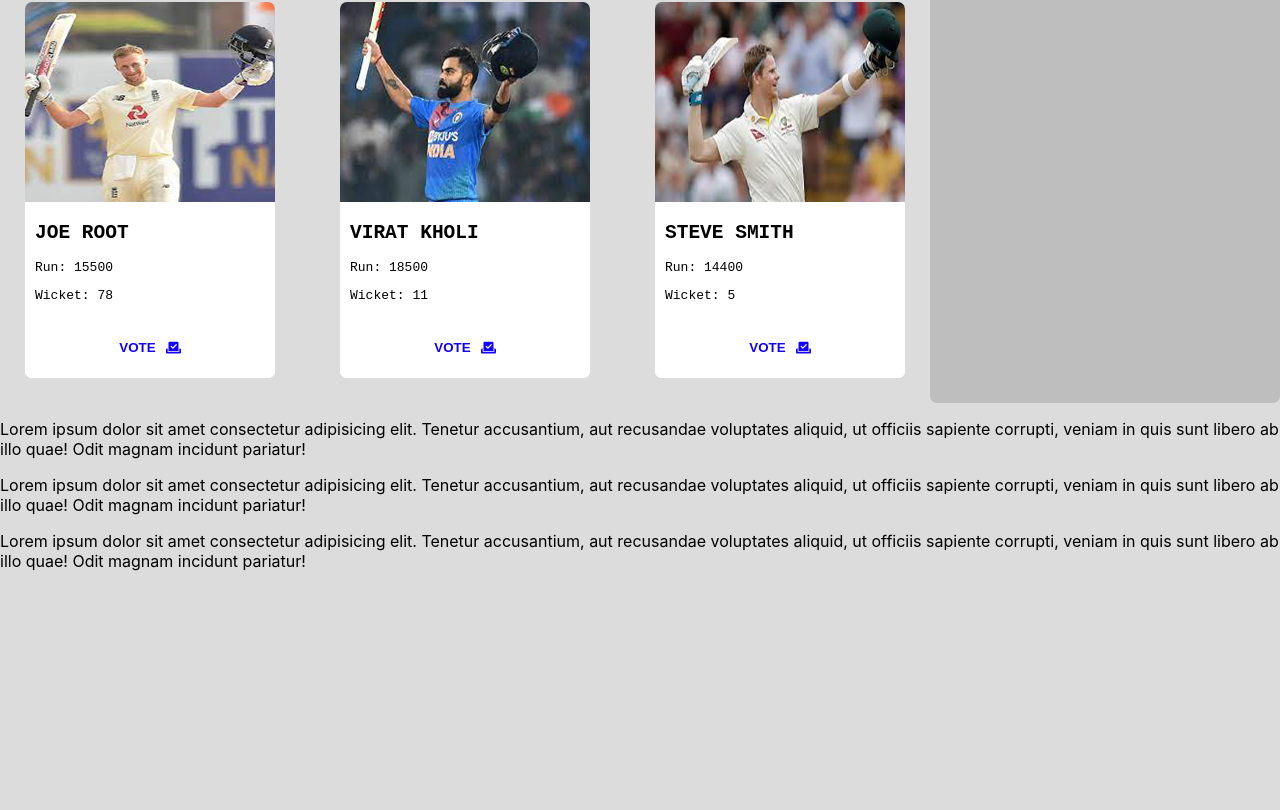
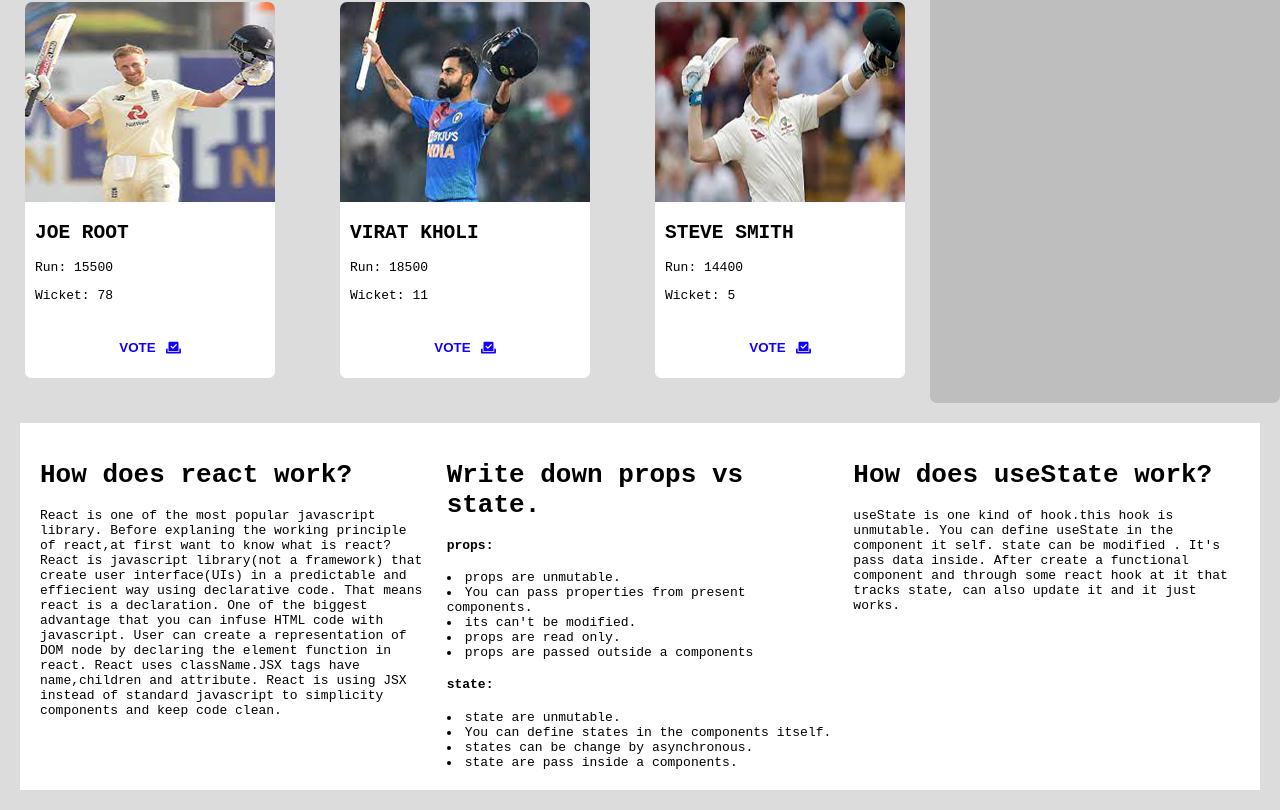
Before and after one commit to shahin7333/lucky-one, a React (Create React App) app: page / in a window 1280 px wide. Shown: the part 1003-1813 px from the top of the page. Before the commit the page ends 1590 px from the top, so only its background shows below. Built offline with nearby package versions, Linux system fonts and the light colour scheme.

Commit message:
paragraph  updated

```diff
--- a/src/Components/Paragraph/Paragraph.css
+++ b/src/Components/Paragraph/Paragraph.css
@@ -0,0 +1,9 @@
+.paragraph{
+    display: grid;
+    grid-template-columns: repeat(3, 1fr);
+    gap: 20px;
+    margin: 20px;
+    background-color: white;
+    font-family: monospace;
+    padding: 20px;
+}
--- a/src/Components/Paragraph/Paragraph.js
+++ b/src/Components/Paragraph/Paragraph.js
@@ -1,16 +1,30 @@
 import React from 'react';
+import './Paragraph.css'
 
 const Paragraph = () => {
     return (
         <div className='paragraph'>
-            <div>
-                <p>Lorem ipsum dolor sit amet consectetur adipisicing elit. Tenetur accusantium, aut recusandae voluptates aliquid, ut officiis sapiente corrupti, veniam in quis sunt libero ab illo quae! Odit magnam incidunt pariatur!</p>
+            <div className='react-work'>
+                <h1>How does react work?</h1>
+                <p>React is one of the most popular javascript library. Before explaning the working principle of react,at first want to know what is react? React is javascript library(not a framework) that create user interface(UIs) in a predictable and effiecient way using declarative code. That means react is a declaration. One of the biggest advantage that you can infuse HTML code with javascript. User can create a representation of DOM node by declaring the element function in react. React uses className.JSX tags have name,children and attribute. React is using JSX instead of standard javascript to simplicity components and keep code clean.</p>
             </div>
-            <div>
-                <p>Lorem ipsum dolor sit amet consectetur adipisicing elit. Tenetur accusantium, aut recusandae voluptates aliquid, ut officiis sapiente corrupti, veniam in quis sunt libero ab illo quae! Odit magnam incidunt pariatur!</p>
+            <div className='state-props'>
+                <h1>Write down props vs state.</h1>
+                <h4>props:</h4>
+                <li> props are unmutable.</li>
+                <li>You can pass properties from present components.</li>
+                <li>its can't be modified.</li>
+                <li>props are read only.</li>
+                <li>props are passed outside a components</li>
+                <h4>state:</h4>
+                <li>state are unmutable.</li>
+                <li>You can define states in the components itself.</li>
+                <li>states can be change by asynchronous.</li>
+                <li>state are pass inside a components.</li>
             </div>
-            <div>
-                <p>Lorem ipsum dolor sit amet consectetur adipisicing elit. Tenetur accusantium, aut recusandae voluptates aliquid, ut officiis sapiente corrupti, veniam in quis sunt libero ab illo quae! Odit magnam incidunt pariatur!</p>
+            <div className='use-state'>
+                <h1>How does useState work?</h1>
+                <p>useState is one kind of hook.this hook is unmutable. You can define useState in the component it self. state can be modified . It's pass data inside. After create a functional component and through some react hook at it that tracks state, can also update it and it just works.</p>
             </div>
         </div>
     );
```
Also changed, not shown: 1 other file (tests, documents, lock files or other folders).
